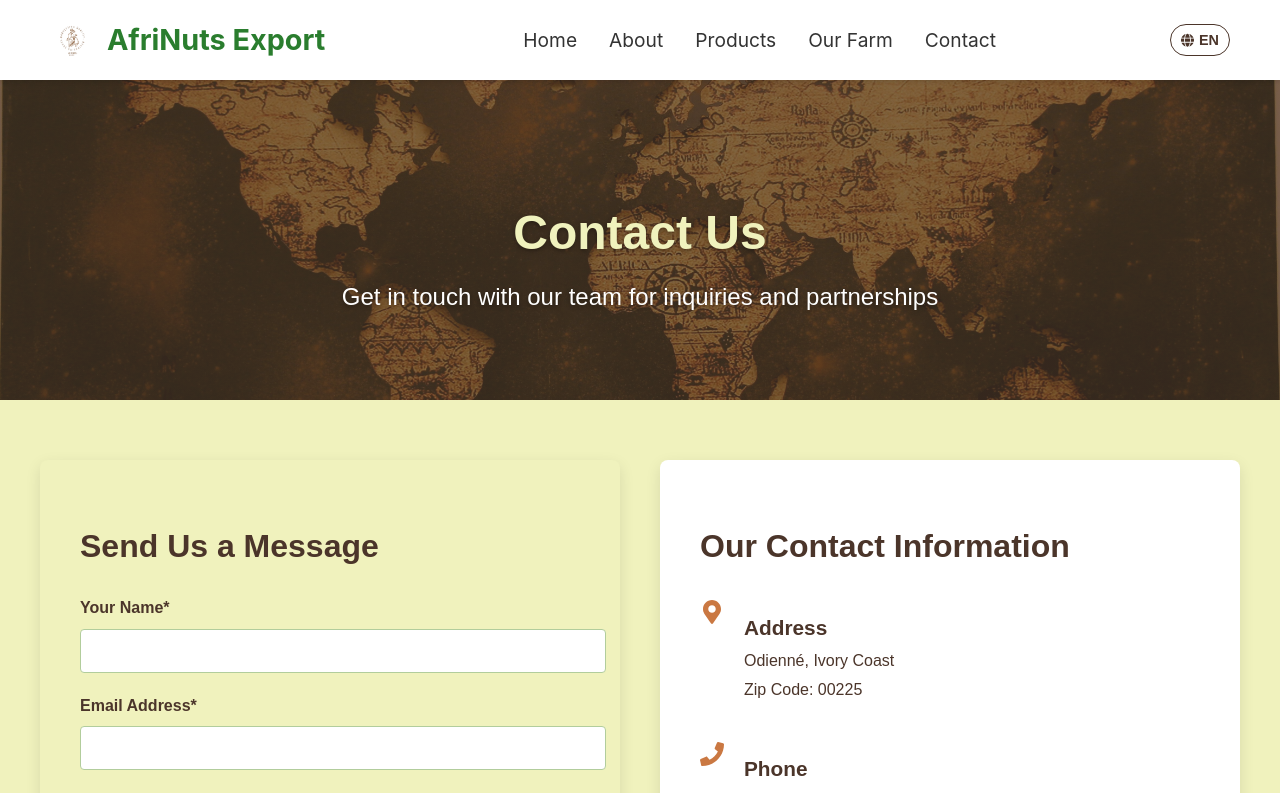
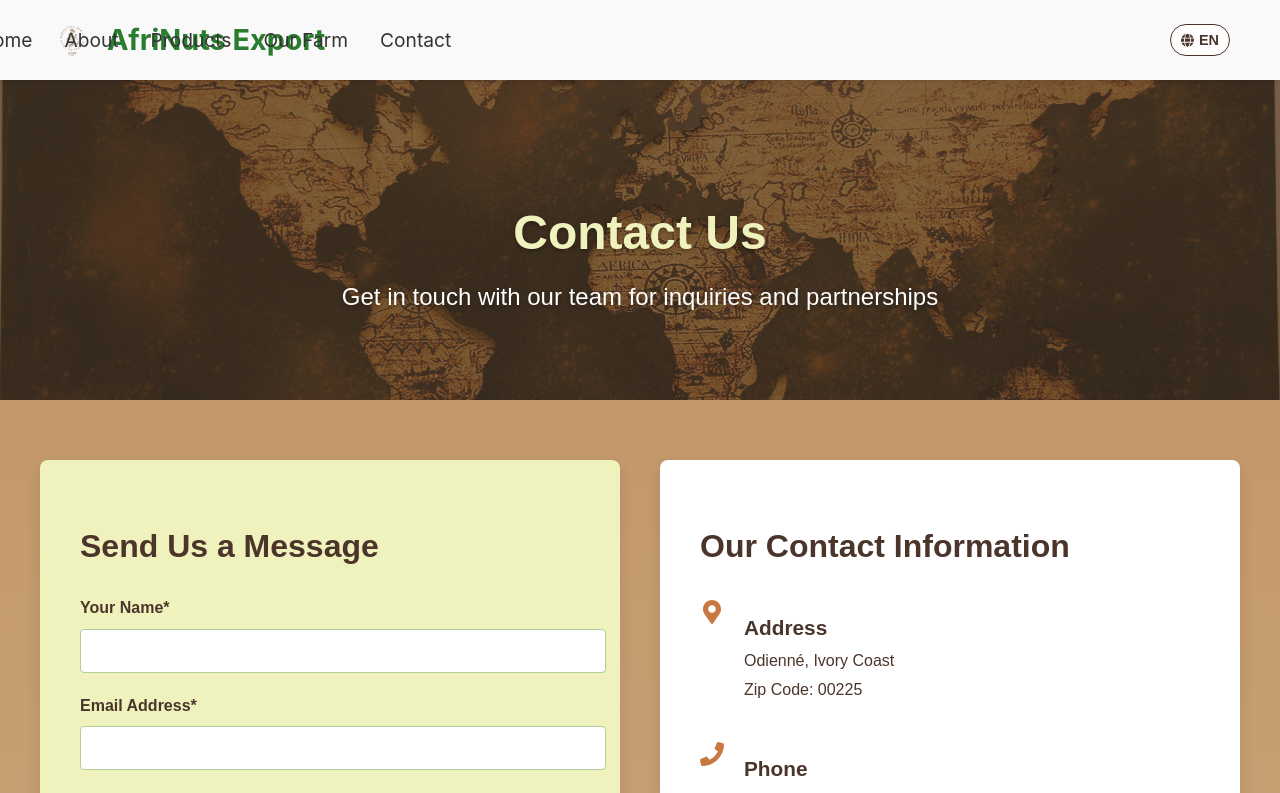
Before and after one commit to Hamza-hub320/afrinuts-export-website, a React (Create React App) app: page /afrinuts-export-website/contact in a window 1280 px wide. Shown: the top 793 px of the page. Built offline with nearby package versions, Linux system fonts and the light colour scheme.

Commit message:
Update navbar styling and global index styles

```diff
--- a/src/components/Navbar/Navbar.css
+++ b/src/components/Navbar/Navbar.css
@@ -1,5 +1,5 @@
 .navbar {
-  background-color: #fff;
+  background-color: #f9f9f9;
   height: 80px;
   display: flex;
   justify-content: center;
@@ -226,3 +226,25 @@
     right: 15px;
   }
 }
+
+/* Mobile Menu Container Fixes */
+@supports (overflow-x: clip) {
+  html, body {
+    overflow-x: clip;
+  }
+}
+
+/* Fallback */
+html, body {
+  overflow-x: hidden;
+}
+
+/* Animation smoothing */
+.nav-menu {
+  transition: transform 0.3s ease-out;
+  transform: translateX(-100%);
+}
+
+.nav-menu.active {
+  transform: translateX(0);
+}
--- a/src/index.css
+++ b/src/index.css
@@ -1,14 +1,13 @@
-/* src/index.css */
 :root {
-  /* Your Color Palette */
+  /* Updated Color Palette */
   --primary: #4B352A;       /* Dark brown */
   --accent: #CA7842;        /* Rust orange */
   --secondary: #B2CD9C;     /* Sage green */
-  --background: #F0F2BD;    /* Cream */
+  --background: #BF9264;    /* New warm tan */
+  --text-dark: #4B352A;
+  --text-light: #F8F5F0;
 
-  /* Additional useful variables */
-  --text-dark: #4B352A;
-  --text-light: #F0F2BD;
+  /* Additional variables */
   --border-radius: 8px;
   --box-shadow: 0 5px 15px rgba(0,0,0,0.1);
 }
@@ -24,6 +23,32 @@ body {
   background-color: var(--background);
   color: var(--text-dark);
   line-height: 1.6;
+}
+
+button {
+  border: 2px solid var(--primary);
+}
+
+.card {
+  background-color: white;
+  border-radius: var(--border-radius);
+  padding: 20px;
+}
+
+/* Additional recommended styles */
+body {
+  background: linear-gradient(to bottom,
+    var(--background),
+    #D4B38B); /* Slightly darker at bottom */
+  min-height: 100vh;
+}
+
+/* For text containers */
+.content-box {
+  background-color: rgba(255, 255, 255, 0.85);
+  backdrop-filter: blur(2px);
+  border-radius: var(--border-radius);
+  padding: 2rem;
 }
 
 /* Typography */
```
